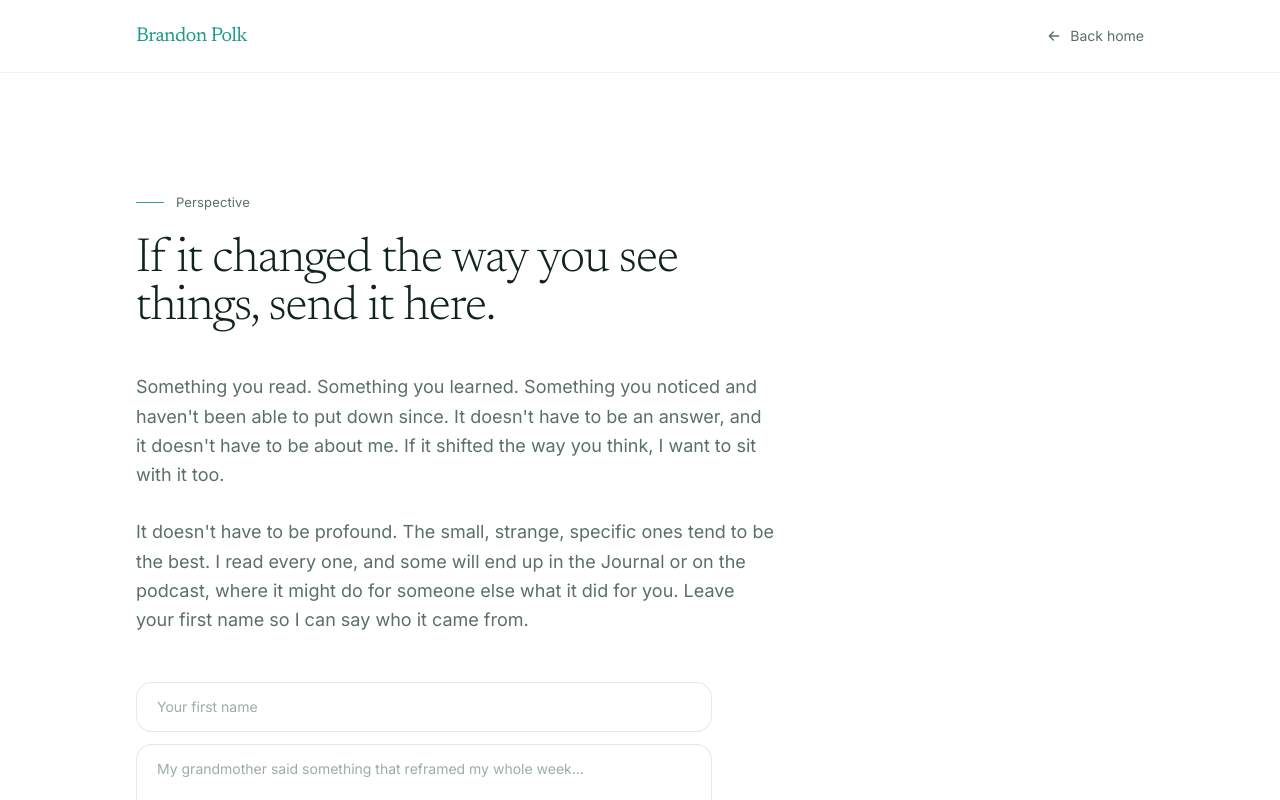
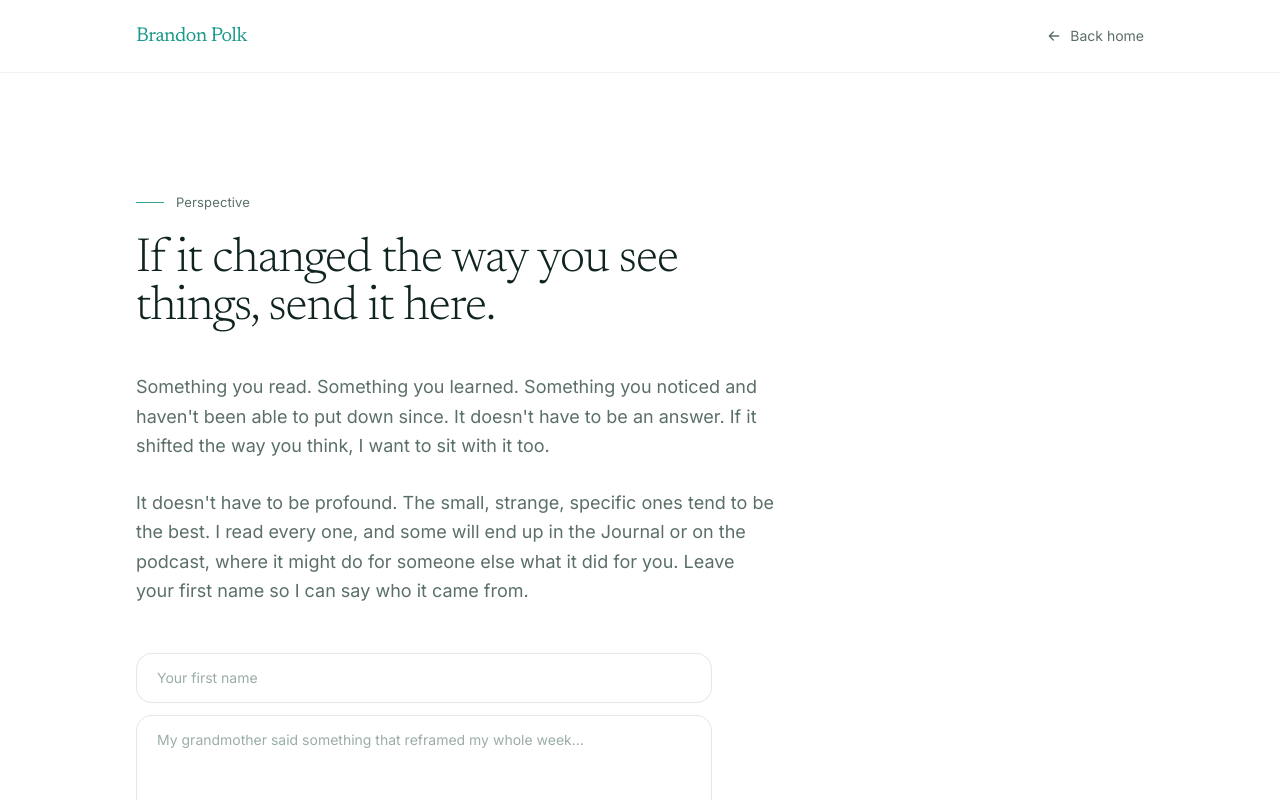
Before and after one commit to iambrandonpolk/brandon-polk-site, a Next.js app: page /perspective in a window 1280 px wide. Shown: the top 800 px of the page. Built offline with nearby package versions, Linux system fonts and the light colour scheme.

Commit message:
Cut a line that did not need saying

```diff
--- a/app/perspective/page.jsx
+++ b/app/perspective/page.jsx
@@ -42,9 +42,9 @@ export default function PerspectivePage() {
             <div className="mt-10 space-y-7 text-lg leading-relaxed text-[var(--text-muted)]">
               <p>
                 Something you read. Something you learned. Something you noticed
-                and haven't been able to put down since. It doesn't have to be
-                an answer, and it doesn't have to be about me. If it shifted
-                the way you think, I want to sit with it too.
+                and haven't been able to put down since. It doesn't have to be an
+                answer. If it shifted the way you think, I want to sit with it
+                too.
               </p>
               <p>
                 It doesn't have to be profound. The small, strange, specific
```
